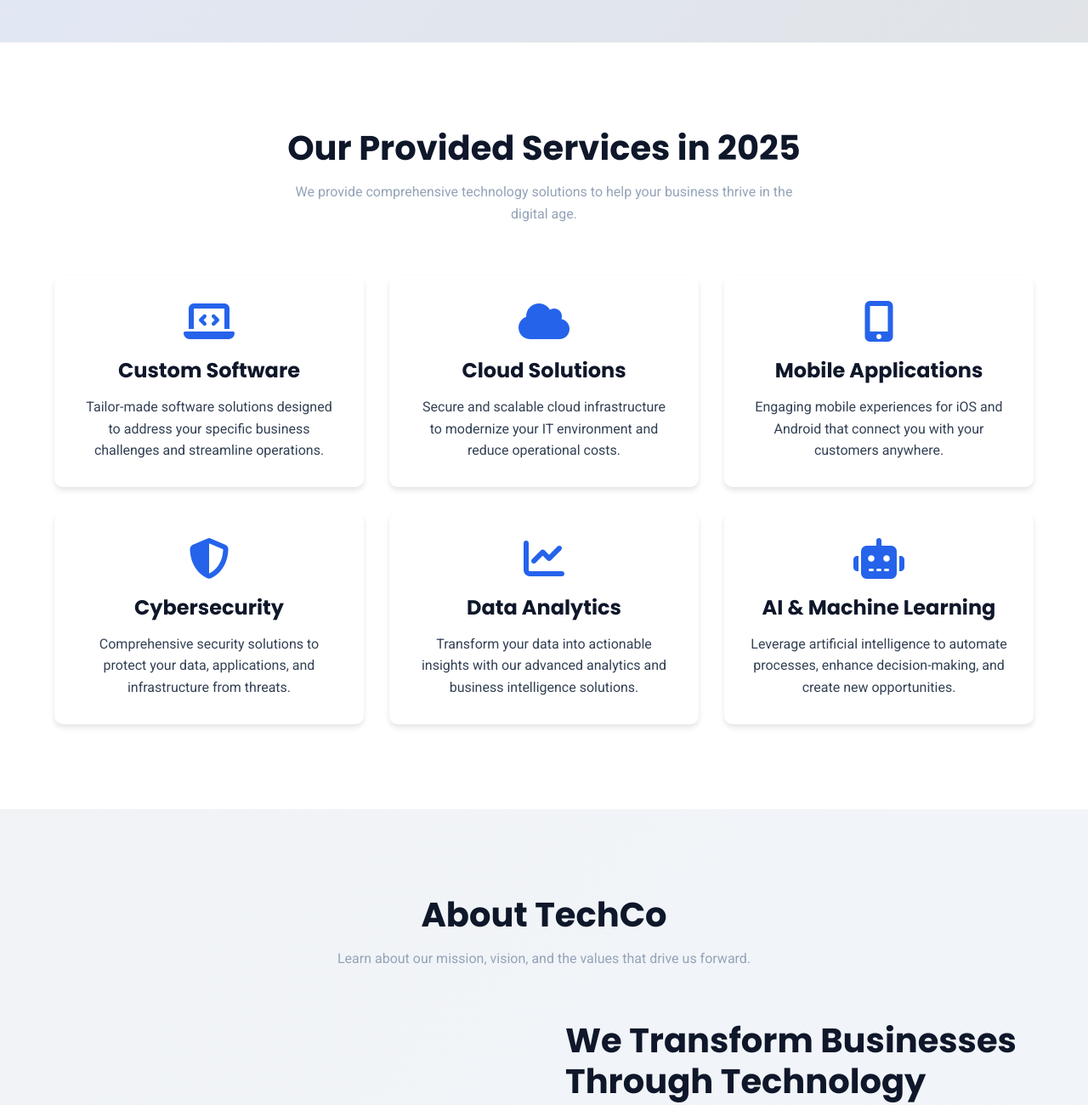
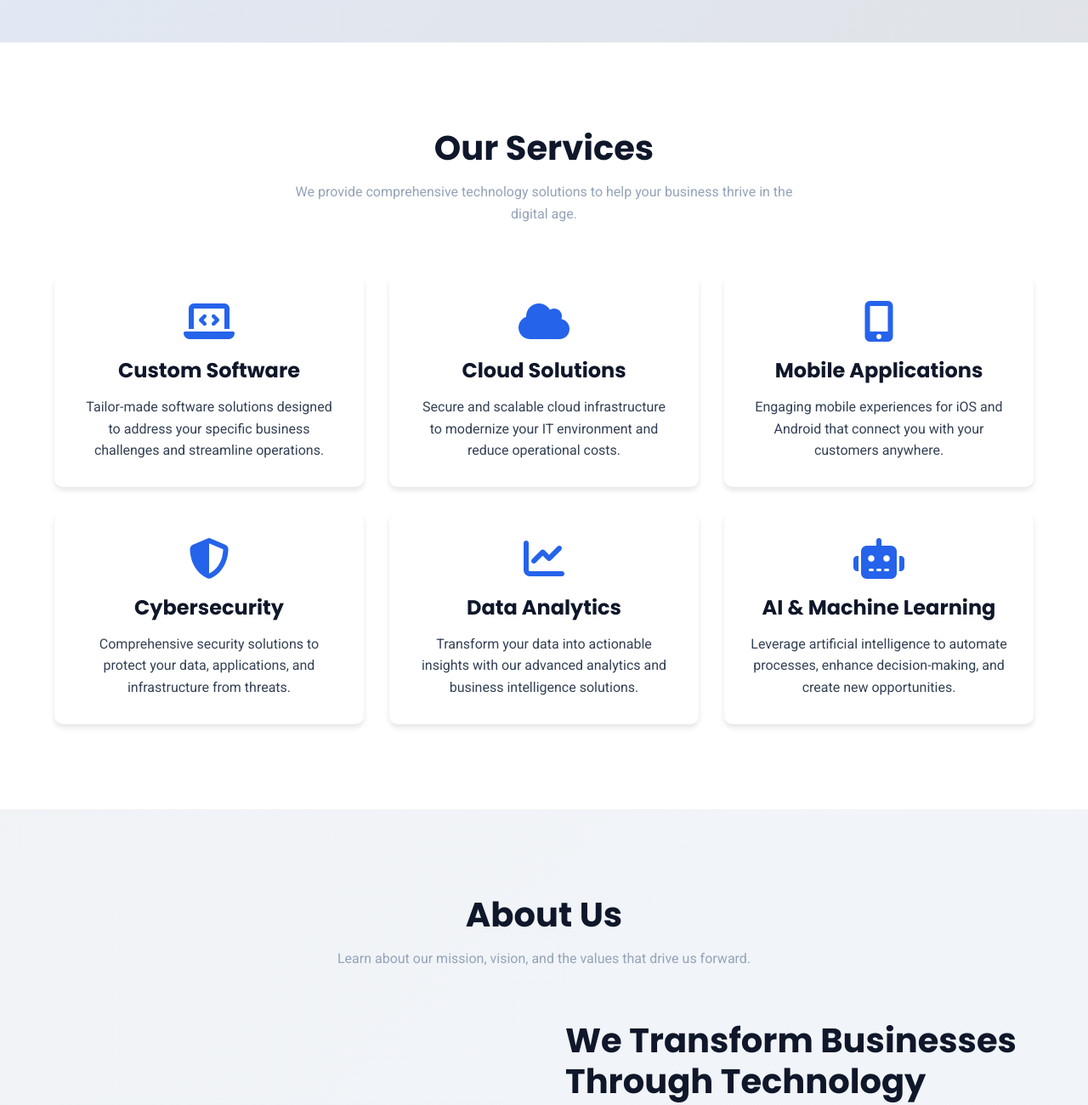
Before and after one commit to jessezauka/techco-cicd, a website: page public/index.html in a window 1280 px wide. Shown: the part 695-1995 px from the top of the page at 85% size. Drawn offline with Linux system fonts and the light colour scheme; grey boxes are pictures that could not be loaded.

Commit message:
About us change

```diff
--- a/public/index.html
+++ b/public/index.html
@@ -681,7 +681,7 @@
     <section class="services" id="services">
         <div class="container">
             <div class="section-title">
-                <h2>Our Provided Services in 2025</h2>
+                <h2>Our Services</h2>
                 <p>We provide comprehensive technology solutions to help your business thrive in the digital age.</p>
             </div>
             <div class="services-grid">
@@ -723,7 +723,7 @@
     <section class="about" id="about">
         <div class="container">
             <div class="section-title">
-                <h2>About TechCo</h2>
+                <h2>About Us</h2>
                 <p>Learn about our mission, vision, and the values that drive us forward.</p>
             </div>
             <div class="about-content">
```
